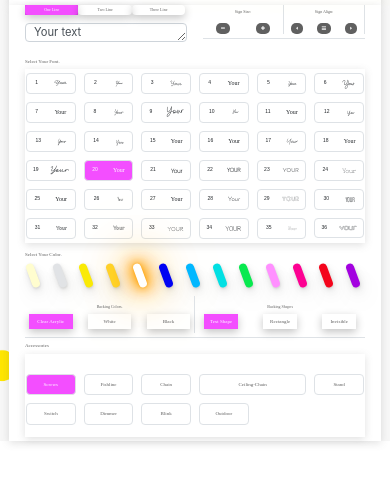
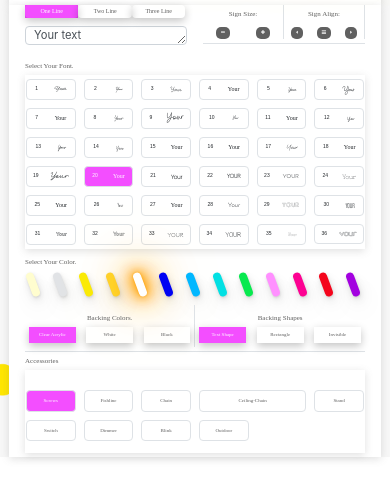
Before and after one commit to EWDTech-repos/neonsign-htlm, a plain HTML site: page index.html in a window 390 px wide. Shown: the part 231-730 px from the top of the page. Drawn offline with nearby package versions, Linux system fonts and the light colour scheme; a web font is replaced by a local one.

Commit message:
fonts fixed

```diff
--- a/assets/css/media1900.css
+++ b/assets/css/media1900.css
@@ -406,10 +406,10 @@
 }
 
 @media screen and (max-width: 580px) {
-    #btn-padding {
+    /* #btn-padding {
         padding-left: 5px !important;
         padding-right: 5px !important;
-    }
+    } */
     .clas-no-wrap {
         flex-wrap: wrap !important;
     }
@@ -502,10 +502,10 @@
         padding: 0.2rem 0.5rem !important;
     }
     .f-19-tabs {
-        font-size: 5px;
+        font-size: 6px;
     }
     .f-16 {
-        font-size: 6px;
+        font-size: 7px;
     }
     .font-btn {
         font-size: 6px;
@@ -531,14 +531,10 @@
     .nav-link-tabs {
         padding: 0.15rem 0.3rem !important;
     }
-    .f-19-tabs {
-        font-size: 4px;
-    }
-    .f-16 {
-        font-size: 4px;
-    }
+
+
     .f-18 {
-        font-size: 5px;
+        font-size: 7px;
     }
     .button-color {
         padding: 2px 5px;
@@ -611,6 +607,6 @@
         text-align: center !important;
     }
     .btns-backing-mob {
-        width: 27% !important;
+        width: 29% !important;
     }
 }
```
